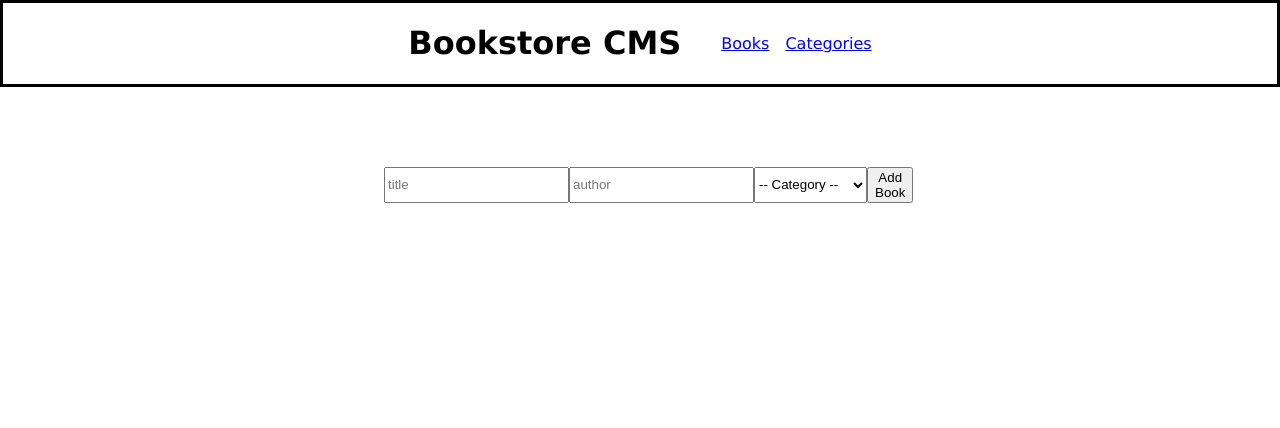
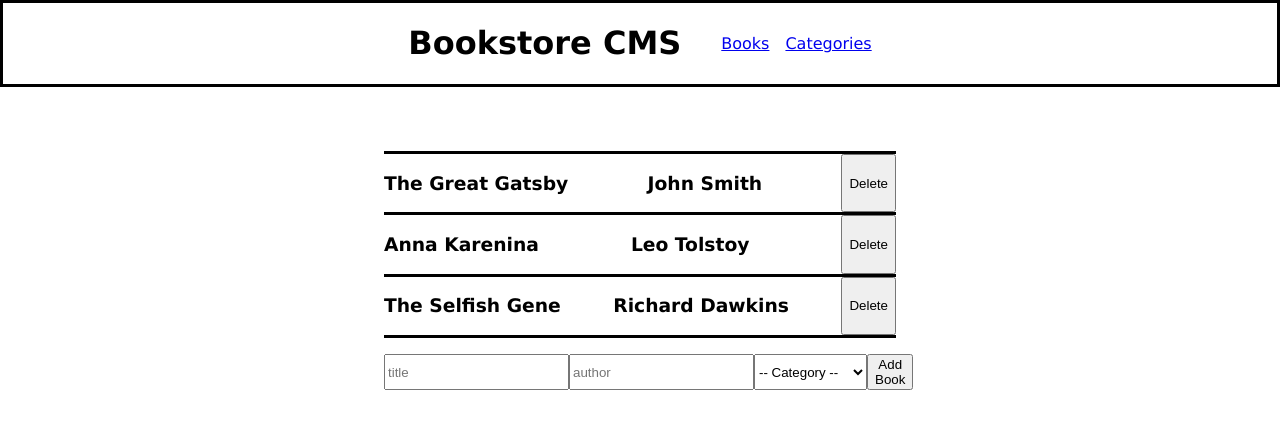
Before and after one commit to Movgto/react-redux-bookstore, a React (Create React App) app: page /#/ in a window 1280 px wide. Shown: the top 428 px of the page. Built offline with nearby package versions, Linux system fonts and the light colour scheme.

Commit message:
Add initial state

```diff
--- a/src/features/books/bookSlice.js
+++ b/src/features/books/bookSlice.js
@@ -1,7 +1,26 @@
 import { createSlice } from '@reduxjs/toolkit';
 
 const initialState = {
-  data: [],
+  data: [
+    {
+      id: 1,
+      title: 'The Great Gatsby',
+      author: 'John Smith',
+      category: 'Fiction',
+    },
+    {
+      id: 2,
+      title: 'Anna Karenina',
+      author: 'Leo Tolstoy',
+      category: 'Fiction',
+    },
+    {
+      id: 3,
+      title: 'The Selfish Gene',
+      author: 'Richard Dawkins',
+      category: 'Nonfiction',
+    },
+  ],
 };
 
 const bookSlice = createSlice({
```
